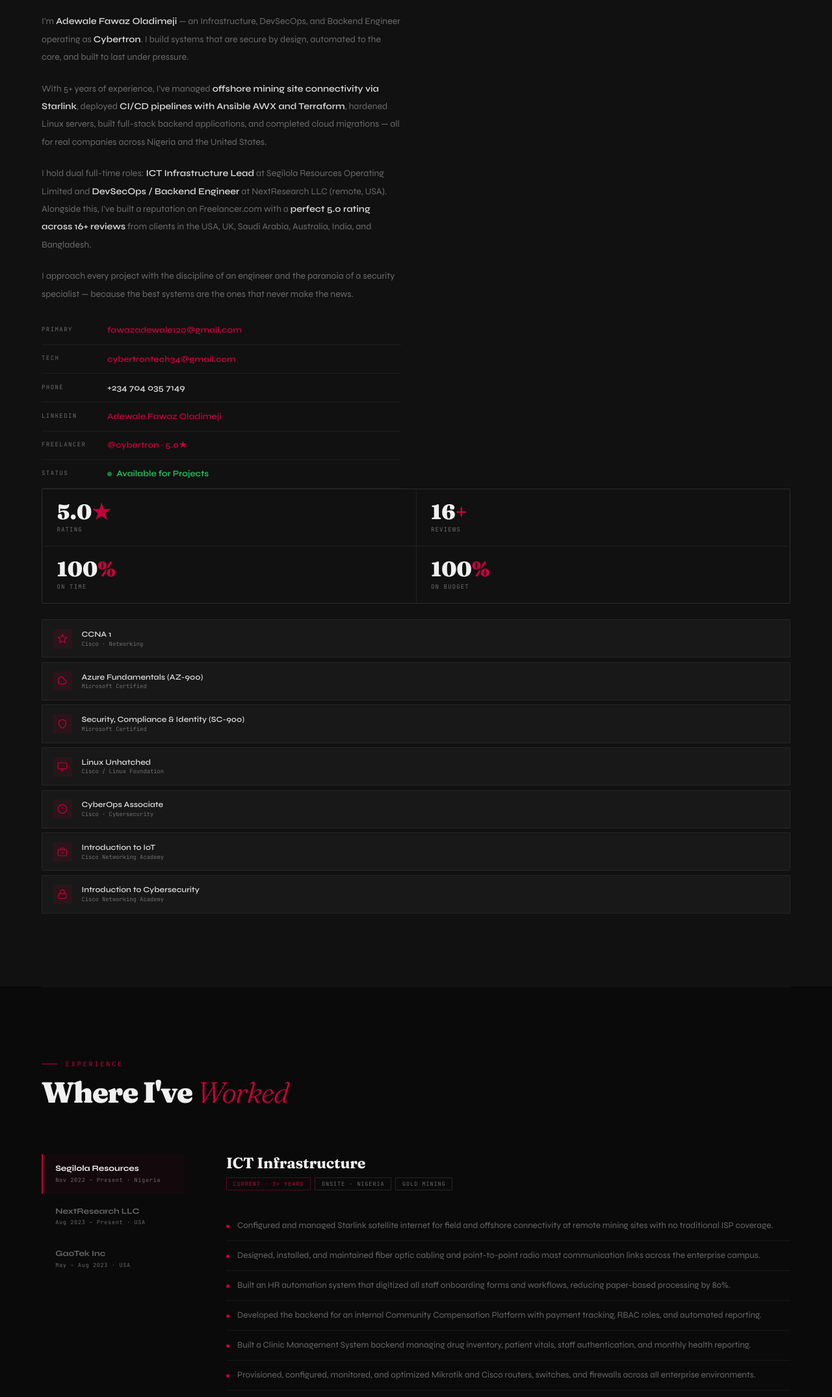
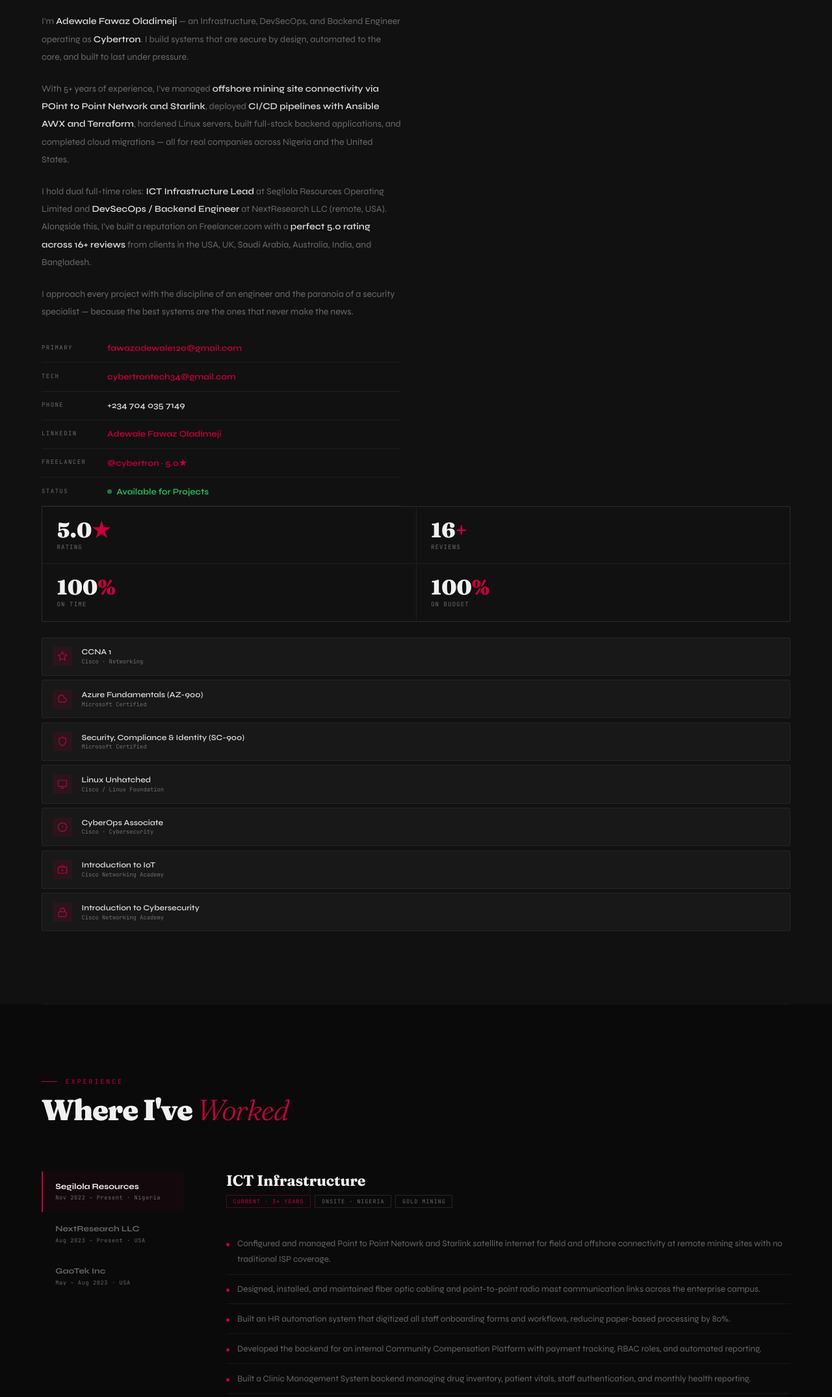
Before and after one commit to CybertronT/iamcybertron.tech, a plain HTML site: page index.html in a window 1280 px wide. Shown: the part 1520-3670 px from the top of the page at 65% size. Drawn offline with Linux system fonts and the light colour scheme.

Commit message:
updating index file

```diff
--- a/index.html
+++ b/index.html
@@ -103,7 +103,7 @@
     <div class="about-text rv">
       <p>I'm <strong>Adewale Fawaz Oladimeji</strong> — an Infrastructure, DevSecOps, and Backend Engineer operating as <strong>Cybertron</strong>. I build systems that are secure by design, automated to the core, and built to last under pressure.</p>
 
-        <p>With 5+ years of experience, I've managed <strong>offshore mining site connectivity via Starlink</strong>, deployed <strong>CI/CD pipelines with Ansible AWX and Terraform</strong>, hardened Linux servers, built full-stack backend applications, and completed cloud migrations — all for real companies across Nigeria and the United States.</p>
+        <p>With 5+ years of experience, I've managed <strong>offshore mining site connectivity via POint to Point Network and Starlink</strong>, deployed <strong>CI/CD pipelines with Ansible AWX and Terraform</strong>, hardened Linux servers, built full-stack backend applications, and completed cloud migrations — all for real companies across Nigeria and the United States.</p>
       <p>I hold dual full-time roles: <strong>ICT Infrastructure Lead</strong> at Segilola Resources Operating Limited and <strong>DevSecOps / Backend Engineer</strong> at NextResearch LLC (remote, USA). Alongside this, I've built a reputation on Freelancer.com with a <strong>perfect 5.0 rating across 16+ reviews</strong> from clients in the USA, UK, Saudi Arabia, Australia, India, and Bangladesh.</p>
       <p>I approach every project with the discipline of an engineer and the paranoia of a security specialist — because the best systems are the ones that never make the news.</p>
         <div class="ir"><span class="ik">Primary</span><span class="iv"><a href="mailto:fawazadewale120@gmail.com">fawazadewale120@gmail.com</a></span></div>
@@ -171,7 +171,7 @@
         </div>
 
         <ul class="exp-bullets">
-          <li><span class="eb-dot"></span><span class="eb-text">Configured and managed Starlink satellite internet for field and offshore connectivity at remote mining sites with no traditional ISP coverage.</span></li>
+          <li><span class="eb-dot"></span><span class="eb-text">Configured and managed Point to Point Netowrk and Starlink satellite internet for field and offshore connectivity at remote mining sites with no traditional ISP coverage.</span></li>
           <li><span class="eb-dot"></span><span class="eb-text">Designed, installed, and maintained fiber optic cabling and point-to-point radio mast communication links across the enterprise campus.</span></li>
           <li><span class="eb-dot"></span><span class="eb-text">Built an HR automation system that digitized all staff onboarding forms and workflows, reducing paper-based processing by 80%.</span></li>
           <li><span class="eb-dot"></span><span class="eb-text">Developed the backend for an internal Community Compensation Platform with payment tracking, RBAC roles, and automated reporting.</span></li>
```
